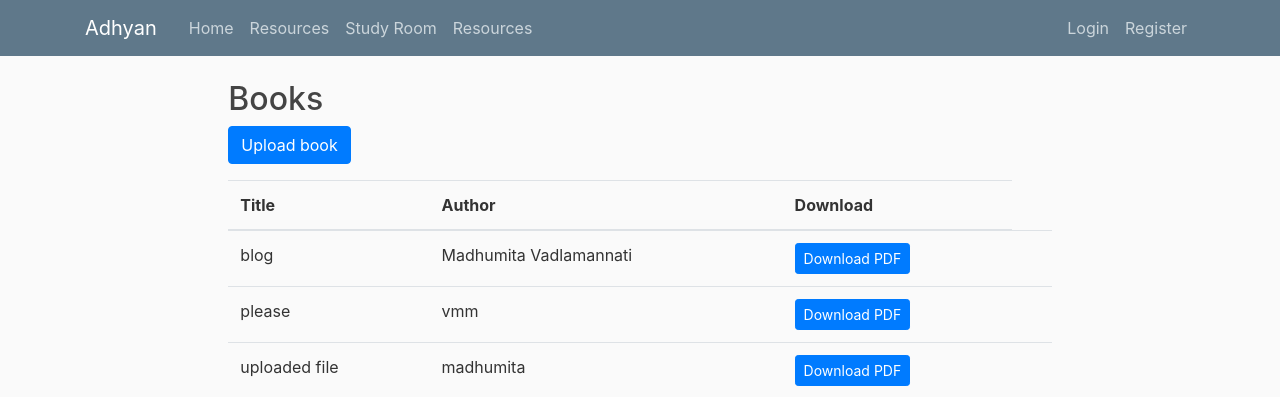
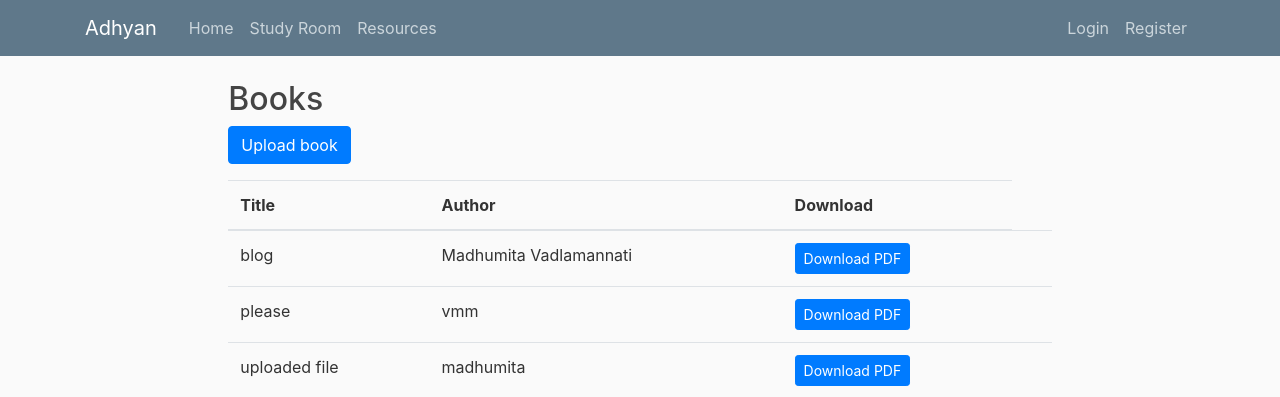
Before and after one commit to Shivani-15/Adhyan, a Django app: page /books/ in a window 1280 px wide. Shown: the top 397 px of the page. Run offline with Django 3.2, Linux system fonts and the light colour scheme; data comes from the database, SQL or seed files in the repository; parts of the project's set-up code (start-up, migrations or seed data) failed here and were passed over; some libraries are stand-ins or nearby versions.

Commit message:
minor changes

```diff
--- a/adhyan/study/templates/study/base.html
+++ b/adhyan/study/templates/study/base.html
@@ -24,7 +24,6 @@
               <div class="navbar-nav mr-auto">
                 <a class="nav-item nav-link" href="/">Home</a>
 
-                <a class="nav-item nav-link" href=#>Resources</a>
                 <a class="nav-item nav-link" href="/chat">Study Room</a>
 
                 <a class="nav-item nav-link" href="{% url 'book_list' %}">Resources</a>
```
